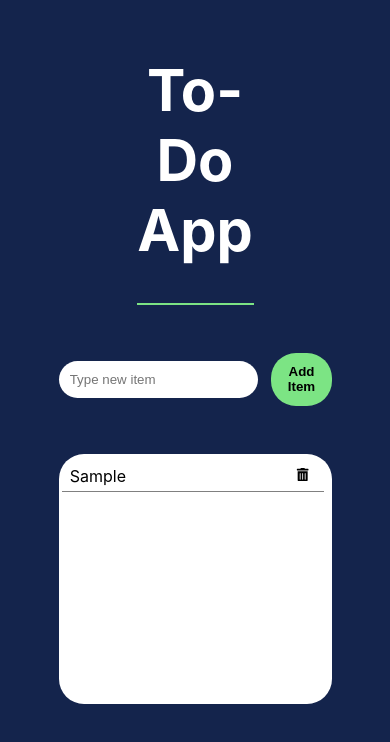
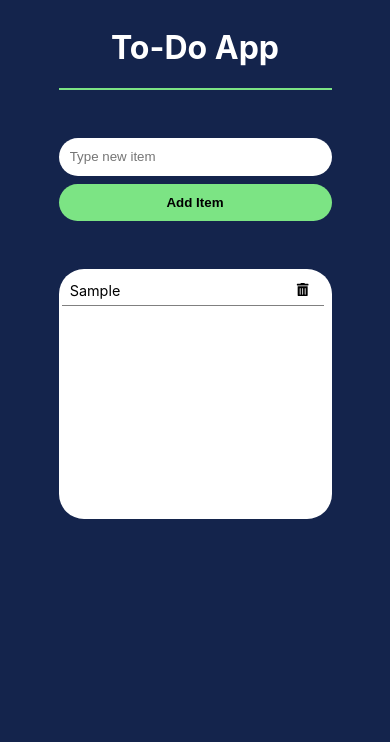
Before and after one commit to FilipKaczmarek/React-ToDo-List-App, a React (Create React App) app: page / in a window 390 px wide. Both pictures are taken after typing "Sample" into the empty fields and a click on the button "Add Item". Shown: the top 742 px of the page. Built offline with nearby package versions, Linux system fonts and the light colour scheme.

Commit message:
RWD styles

```diff
--- a/src/Components/ToDo.js
+++ b/src/Components/ToDo.js
@@ -27,7 +27,7 @@ export class ToDo extends React.Component {
     const newTask = {
       id: (Math.random() + Math.random()),
       text: this.state.inputText,
-      isCompleted: false
+      isDeleted: false,
     }
 
     this.setState((prevState) => ({
@@ -35,6 +35,7 @@ export class ToDo extends React.Component {
       tasks: prevState.tasks.concat(newTask)
     }))
   }
+
 
   render() {
     return (
@@ -45,7 +46,9 @@ export class ToDo extends React.Component {
           onNewTaskTextChange={this.onNewTaskTextChange}
           addNewTask={this.addNewTask}
         />
-        <ToDoList state={this.state} />
+        <ToDoList
+        state={this.state}
+        deleteTask={this.deleteTask}/>
       </div>
     )
   }
--- a/src/Components/ToDoList.js
+++ b/src/Components/ToDoList.js
@@ -6,6 +6,8 @@ import '../index.css'
 export class ToDoList extends React.Component {
     render() {
         const { tasks } = this.props.state
+
+        let tasksFiltered = tasks.filter(tasks => tasks.isDeleted !== true )
 
         return (
             <div className={'todo-list__container'}>
@@ -16,10 +18,10 @@ export class ToDoList extends React.Component {
                         className={'empty-list'}
                     >List has no items</li>
                     :
-                    tasks.map((task, keyID) => {
-                        return (<li key={task + Math.random()} className={'todo-list__list-item'}>
+                    tasksFiltered.map((task, keyID) => {
+                        return (<li key={task.id} className={'todo-list__list-item'}>
                             <span>{task.text}</span>
-                            <button><FaTrashAlt /></button>
+                            <button key={task.id} onClick={this.props.deleteTask}><FaTrashAlt /></button>
                         </li>)
                     }
                     )}
--- a/src/index.css
+++ b/src/index.css
@@ -20,6 +20,7 @@ code {
   width: 100vw;
   min-height: 100vh;
   max-height: auto;
+  padding-bottom: 2rem;
 
   background-color: #14244C;
 }
@@ -97,7 +98,7 @@ code {
 }
 
 .todo-list__list-item > span {
-  word-wrap: break-word;
+  word-break: break-all;
 }
 
 .todo-list__list-item > button {
@@ -112,3 +113,46 @@ code {
   text-align: center;
   padding-top: 2rem;
 }
+
+@media screen and (max-width: 768px) {
+  .todo-list__header {
+    font-size: 1.3rem;
+    padding: 0.7rem 0 0 0;
+
+    width: 45%;
+  }
+}
+
+
+@media screen and (max-width: 458px) {
+  .todo-list__header {
+    font-size: 1rem;
+    padding: 0.4rem 0 0 0;
+
+    width: 70%;
+  }
+
+  .todo-form{
+    width: 100%;
+
+    display: flex;
+    flex-direction: column;
+    justify-content: center;
+    align-items: center;
+  }
+
+  .todo-form__input{
+    flex-basis: 100%;
+    width: 100%;
+  }
+
+  .todo-form__button{
+    flex-basis: 100%;
+    width: 100%;
+    margin-top: 0.5rem;
+  }
+
+  .todo-list__list-item > span {
+  font-size: 0.9rem;
+  }
+}
```
